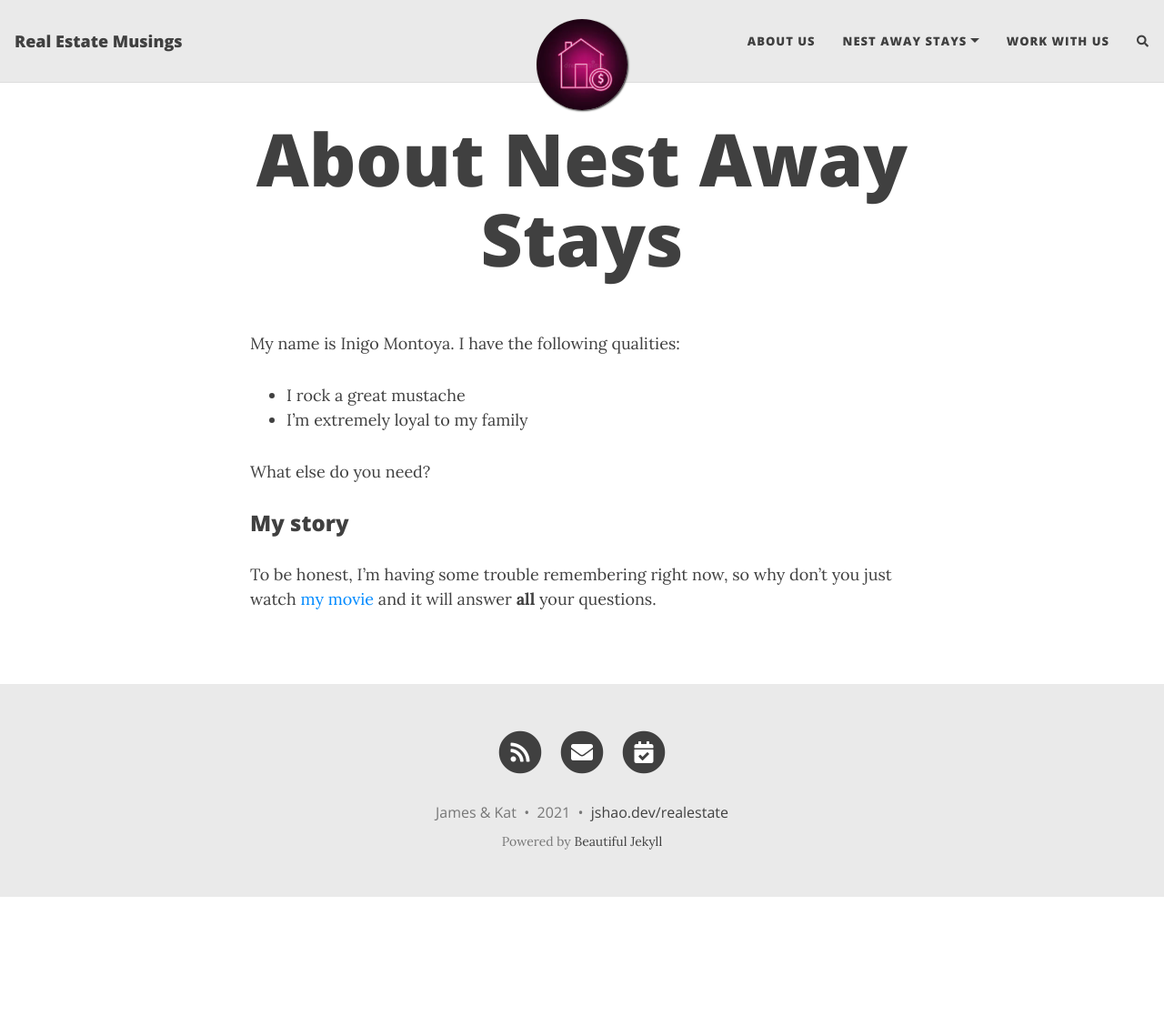
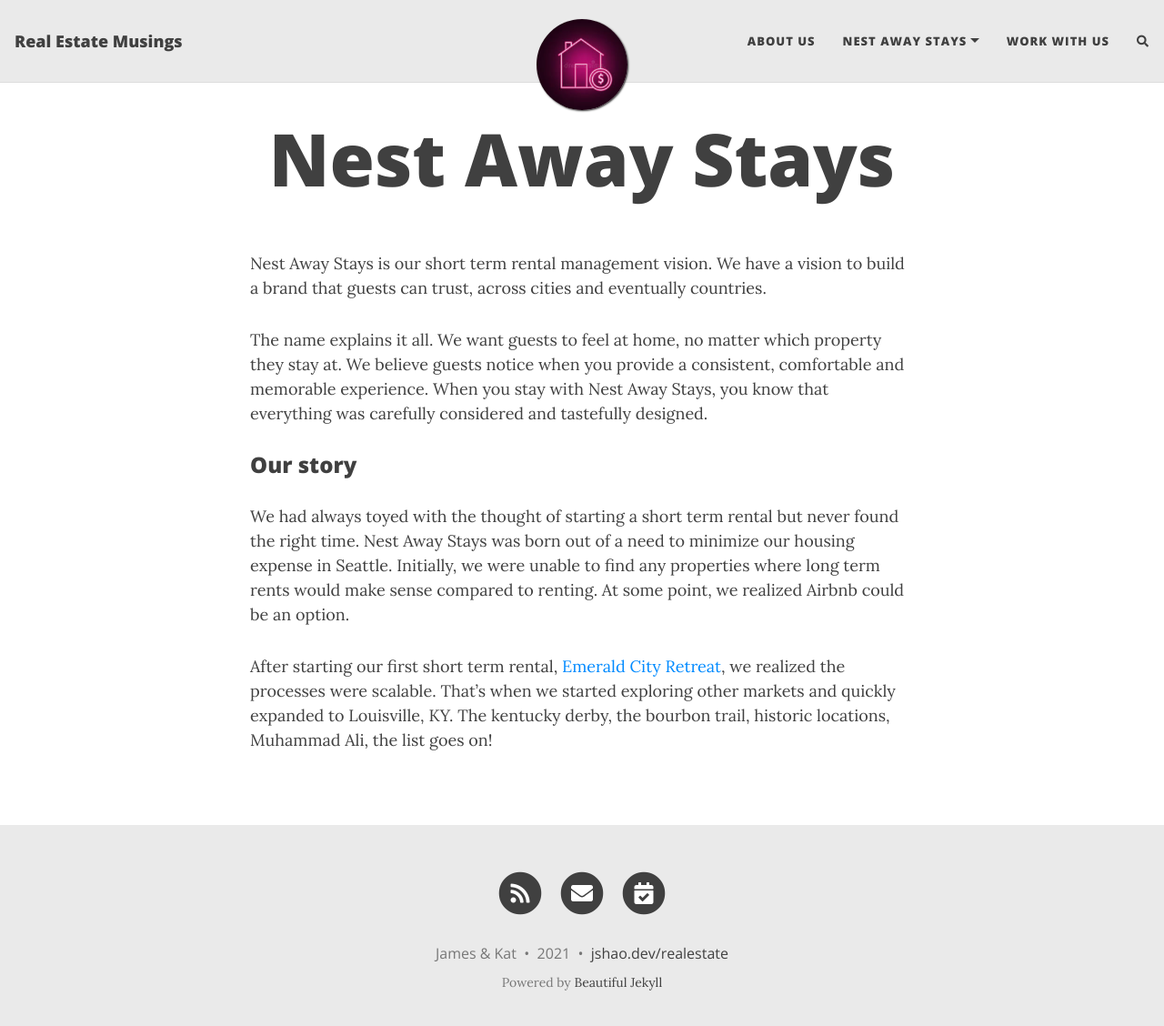
Before and after one commit to jshao100/jshao100.github.io, a Jekyll site: the page built from realestate/nestawaystays.md, in a window 1280 px wide and 1141 px high. Shown: the top 1128 px of the window at 91% size. Built offline with Jekyll 4.4.1, drawn with Linux system fonts in a browser that asks for light colours; nearby versions of some CDN libraries; comment, search, counter and statistics services are not loaded.

```diff
--- a/realestate/nestawaystays.md
+++ b/realestate/nestawaystays.md
@@ -1,15 +1,14 @@
 ---
 layout: page
-title: About Nest Away Stays
+title: Nest Away Stays
 ---
 
-My name is Inigo Montoya. I have the following qualities:
+Nest Away Stays is our short term rental management vision. We have a vision to build a brand that guests can trust, across cities and eventually countries.
 
-- I rock a great mustache
-- I'm extremely loyal to my family
+The name explains it all. We want guests to feel at home, no matter which property they stay at. We believe guests notice when you provide a consistent, comfortable and memorable experience. When you stay with Nest Away Stays, you know that everything was carefully considered and tastefully designed.
 
-What else do you need?
+### Our story
 
-### My story
+We had always toyed with the thought of starting a short term rental but never found the right time. Nest Away Stays was born out of a need to minimize our housing expense in Seattle. Initially, we were unable to find any properties where long term rents would make sense compared to renting. At some point, we realized Airbnb could be an option.
 
-To be honest, I'm having some trouble remembering right now, so why don't you just watch [my movie](https://en.wikipedia.org/wiki/The_Princess_Bride_%28film%29) and it will answer **all** your questions.
+After starting our first short term rental, [Emerald City Retreat](https://airbnb.com/h/nestawayseattle), we realized the processes were scalable. That's when we started exploring other markets and quickly expanded to Louisville, KY. The kentucky derby, the bourbon trail, historic locations, Muhammad Ali, the list goes on!
```
Also changed, not shown: realestate/aboutus.md (+8 -6 lines), realestate/nestawaystays/properties.md (+2 -10 lines), realestate/workwithus.md (+6 -8 lines).
